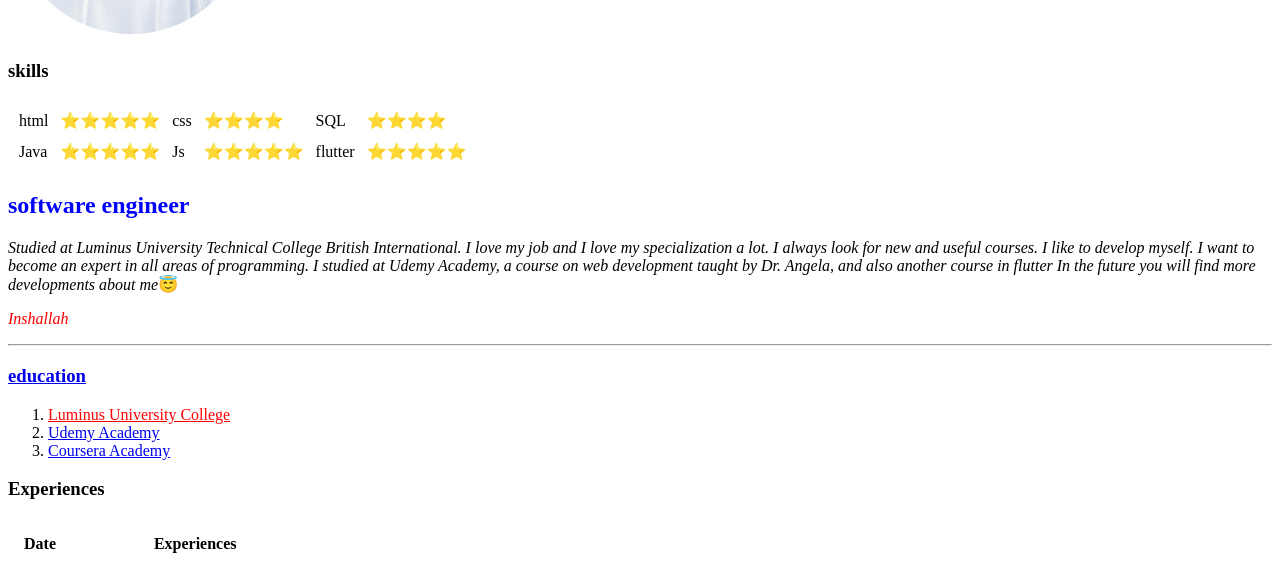
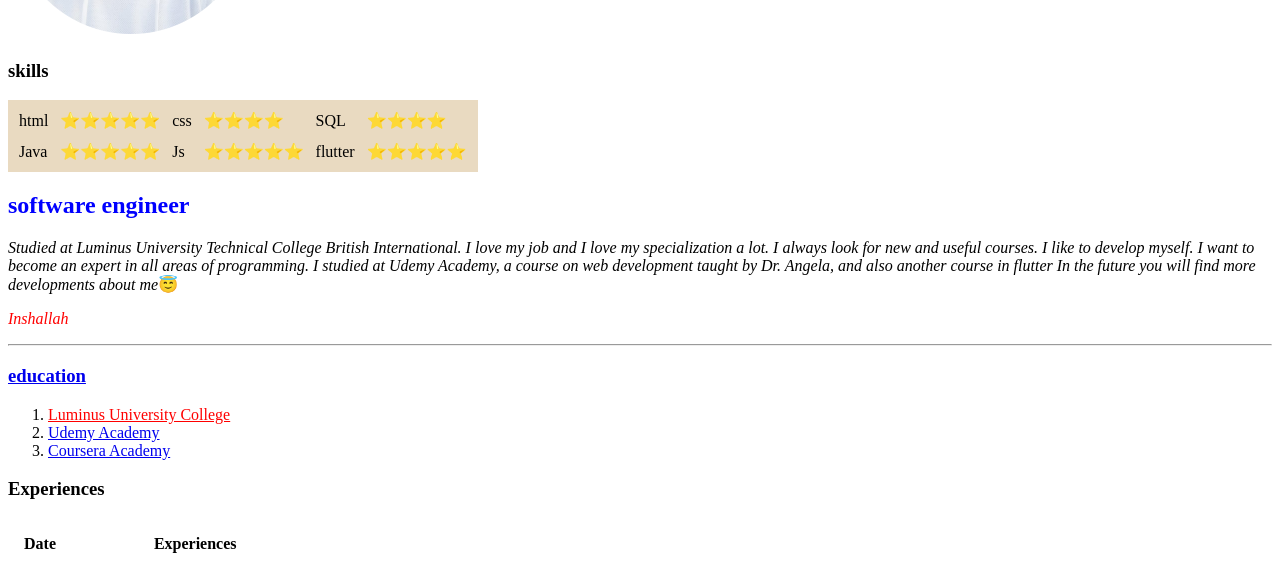
Before and after one commit to Abdulkaderr/cv, a plain HTML site: page index.html in a window 1280 px wide. Shown: the part 217-783 px from the top of the page. Drawn offline with Linux system fonts and the light colour scheme.

Commit message:
Update index.html

```diff
--- a/index.html
+++ b/index.html
@@ -4,9 +4,16 @@
 <head>
   <meta charset="utf-8">
   <title>🦅Abdulkader's personal site</title>
+
+<link rel="stylesheet" href="css/style.css">
+
+
+
+
+
 </head>
 <!--jkjkjbk-->
-<body>
+<body >
 <table>
   <tr>
     <td ><img width="50%" src="img\my pict.png" alt="my profil"></td>
@@ -17,7 +24,7 @@
   </tr>
 </table>
 
-<table cellspacing="10">
+<table style="background-color:#E9DAC1;" cellspacing="10">
   <thead><h3>skills</h3></thead>
   <tr>
     <td>html</td><td>⭐⭐⭐⭐⭐</td><td>css</td><td>⭐⭐⭐⭐</td><td>SQL</td><td>⭐⭐⭐⭐</td>
@@ -166,8 +173,6 @@ In the future you will find more developments about me</em>😇 </p>
 
 
 
-
-
 </body>
 
 </html>
```
